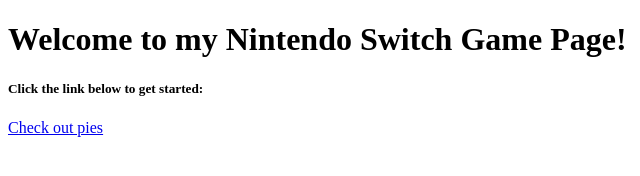
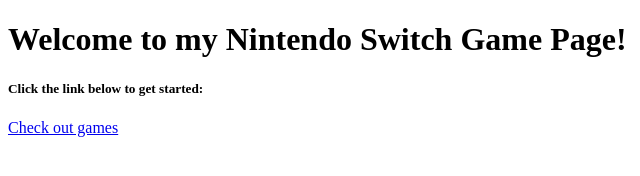
Before and after one commit to MariahAdams/first-hapi-server, a website: page public/index.html in a window 1280 px wide. Shown: the full height of the page, 0-640 px from the left. Drawn offline with Linux system fonts and the light colour scheme; no server answers.

Commit message:
fixed typo

```diff
--- a/public/index.html
+++ b/public/index.html
@@ -9,7 +9,7 @@
 <body>
     <h1>Welcome to my Nintendo Switch Game Page!</h1>
     <h5>Click the link below to get started:</h5>
-    <p id="games"><a href="http://localhost:8080/api/games">Check out pies</a></p>
+    <p id="games"><a href="http://localhost:8080/api/games">Check out games</a></p>
     <script>
         fetch('./api/games')
             .then(response => response.json())
```
